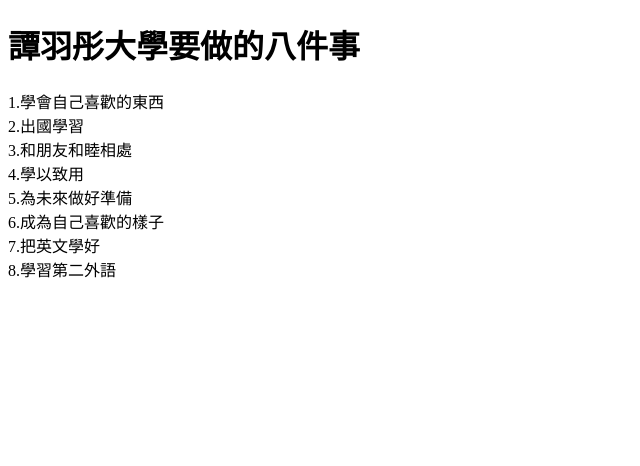
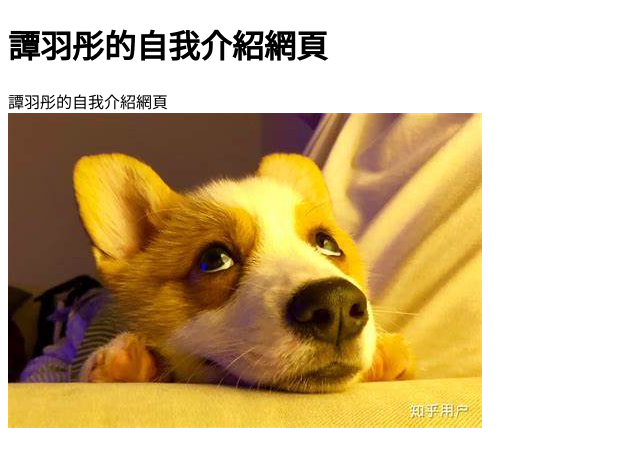
Before and after one commit to kujo2003/0921, a plain HTML site: page index.html in a window 1280 px wide. Shown: the whole page, without its empty margins (0-640 px from the left). Drawn offline with Linux system fonts and the light colour scheme.

Commit message:
Add files via upload

```diff
--- a/index.html
+++ b/index.html
@@ -1,22 +1,14 @@
 <!DOCTYPE html>
 <html>
 <head>
-
-<title>譚羽彤大學要做的八件事</title>
+<title>譚羽彤的自我介紹網頁</title>
 <meta charset="utf-8">
 
 </head>
+<body>
+<h1>譚羽彤的自我介紹網頁</h1>
+<div>譚羽彤的自我介紹網頁</div>
+<img src="OIP.jpg">
 
-<body>
-<h1>譚羽彤大學要做的八件事</h1>
-<div>1.學會自己喜歡的東西</div>
-<div>2.出國學習</div>
-<div>3.和朋友和睦相處</div>
-<div>4.學以致用</div>
-<div>5.為未來做好準備</div>
-<div>6.成為自己喜歡的樣子</div>
-<div>7.把英文學好</div>
-<div>8.學習第二外語</div>
 </body>
-
 </html>
```
Also changed, not shown: OIP.jpg (added).
